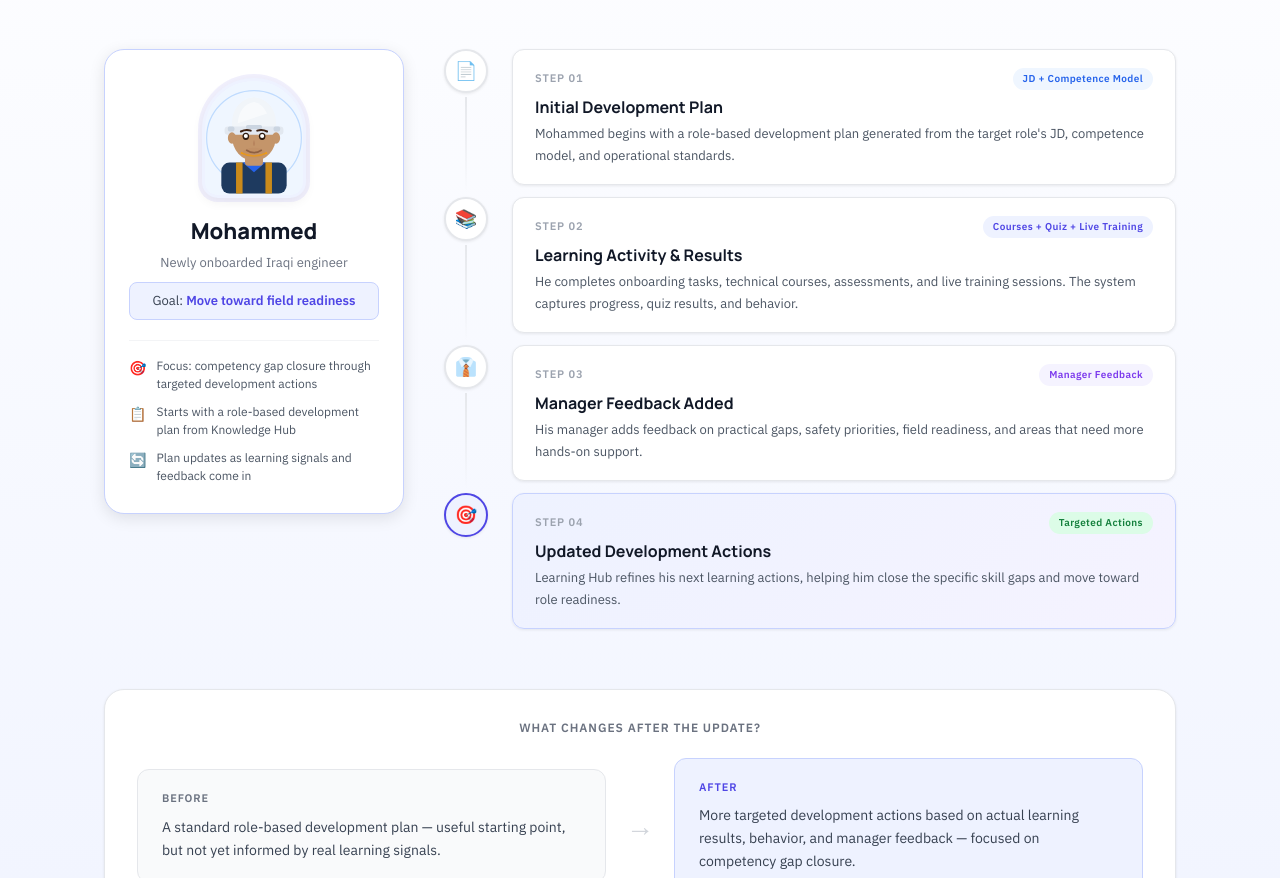
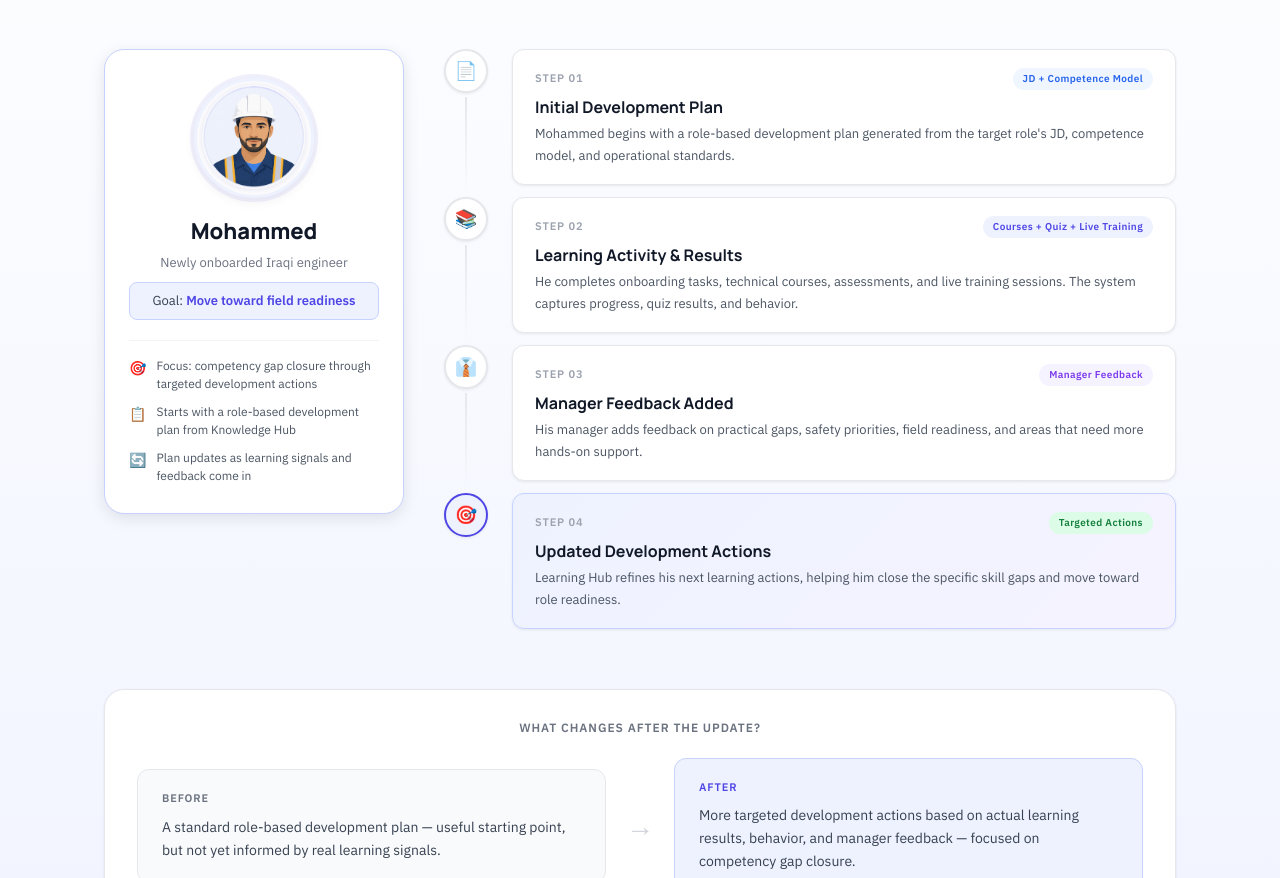
Before and after one commit to bibiboboboom/wondetech-website, a website: page learning-hub.html in a window 1280 px wide. Shown: the part 3869-4747 px from the top of the page. Drawn offline with Linux system fonts and the light colour scheme.

Commit message:
Replace SVG avatar with provided professional field engineer image

```diff
--- a/learning-hub.css
+++ b/learning-hub.css
@@ -388,16 +388,22 @@
 }
 .moh-avatar-wrap {
   margin: 0 auto 16px;
-  width: 104px;
+  width: 120px;
   height: 120px;
-  border-radius: 52px 52px 16px 16px;
+  border-radius: 50%;
   overflow: hidden;
   border: 3px solid var(--indigo-light);
-  background: #eff6ff;
+  background: #f1f5f9;
   display: flex;
   align-items: center;
   justify-content: center;
   box-shadow: 0 0 0 4px rgba(79,70,229,0.08), 0 4px 12px rgba(0,0,0,0.06);
+}
+.moh-avatar-img {
+  width: 100%;
+  height: 100%;
+  object-fit: cover;
+  display: block;
 }
 .moh-avatar-wrap svg { display: block; }
 .moh-profile-info { margin-bottom: 20px; }
--- a/learning-hub.html
+++ b/learning-hub.html
@@ -252,53 +252,7 @@
       <!-- LEFT: Profile Card -->
       <div class="moh-profile-card">
         <div class="moh-avatar-wrap">
-          <!-- Professional vector avatar: Middle Eastern field engineer with safety helmet -->
-          <svg viewBox="0 0 120 140" xmlns="http://www.w3.org/2000/svg" width="100" height="116">
-            <!-- Background -->
-            <circle cx="60" cy="70" r="58" fill="#EFF6FF" stroke="#BFDBFE" stroke-width="1.5"/>
-            <!-- Safety vest / body -->
-            <rect x="20" y="100" width="80" height="38" rx="10" fill="#1E3A5F"/>
-            <!-- Vest reflective stripe -->
-            <rect x="38" y="100" width="8" height="38" fill="#F59E0B" opacity="0.8"/>
-            <rect x="74" y="100" width="8" height="38" fill="#F59E0B" opacity="0.8"/>
-            <!-- Shirt collar showing above vest -->
-            <path d="M46 100 L60 112 L74 100" fill="#2563EB"/>
-            <!-- Neck -->
-            <rect x="49" y="84" width="22" height="20" rx="4" fill="#C4956A"/>
-            <!-- Head / face -->
-            <ellipse cx="60" cy="68" rx="27" ry="30" fill="#C4956A"/>
-            <!-- White safety helmet (main dome) -->
-            <path d="M33 52 Q34 24 60 20 Q86 24 87 52 L87 60 Q87 63 84 63 L36 63 Q33 63 33 60 Z" fill="#F1F5F9"/>
-            <!-- Helmet dome shading -->
-            <path d="M40 52 Q42 30 60 26 Q70 28 76 40" fill="white" opacity="0.5"/>
-            <!-- Helmet brim (wide) -->
-            <rect x="24" y="56" width="72" height="10" rx="4" fill="#E2E8F0"/>
-            <!-- Helmet front ridge -->
-            <rect x="50" y="54" width="20" height="5" rx="2.5" fill="#CBD5E1"/>
-            <!-- Helmet side clips -->
-            <rect x="28" y="56" width="8" height="6" rx="2" fill="#CBD5E1"/>
-            <rect x="84" y="56" width="8" height="6" rx="2" fill="#CBD5E1"/>
-            <!-- Safety vest collar / chin area -->
-            <path d="M44 88 Q60 96 76 88" stroke="#F59E0B" stroke-width="2" fill="none"/>
-            <!-- Eyes — adult, professional gaze -->
-            <ellipse cx="50" cy="68" rx="4" ry="4.5" fill="#2D1B10"/>
-            <ellipse cx="70" cy="68" rx="4" ry="4.5" fill="#2D1B10"/>
-            <!-- Eye whites (slight) -->
-            <ellipse cx="50" cy="67.5" rx="2.5" ry="2.5" fill="white"/>
-            <ellipse cx="70" cy="67.5" rx="2.5" ry="2.5" fill="white"/>
-            <!-- Eyebrows — confident, mature -->
-            <path d="M44 62 Q50 59 56 61" stroke="#3D2010" stroke-width="2.5" fill="none" stroke-linecap="round"/>
-            <path d="M64 61 Q70 59 76 62" stroke="#3D2010" stroke-width="2.5" fill="none" stroke-linecap="round"/>
-            <!-- Nose — defined, mature -->
-            <path d="M60 72 Q57.5 78 60 80 Q62.5 78 60 72" fill="#B8845E"/>
-            <!-- Mouth — slight confident smile -->
-            <path d="M51 85 Q60 91 69 85" stroke="#7B4F35" stroke-width="2" fill="none" stroke-linecap="round"/>
-            <!-- Ears -->
-            <ellipse cx="33" cy="70" rx="5" ry="7" fill="#C4956A"/>
-            <ellipse cx="87" cy="70" rx="5" ry="7" fill="#C4956A"/>
-            <!-- Minimal stubble texture (professional adult male) -->
-            <ellipse cx="60" cy="88" rx="14" ry="6" fill="#B8845E" opacity="0.3"/>
-          </svg>
+          <img src="mohammed-avatar.jpg" alt="Mohammed — Field Engineer" class="moh-avatar-img" />
         </div>
 
         <div class="moh-profile-info">
```
Also changed, not shown: mohammed-avatar.jpg (added).
